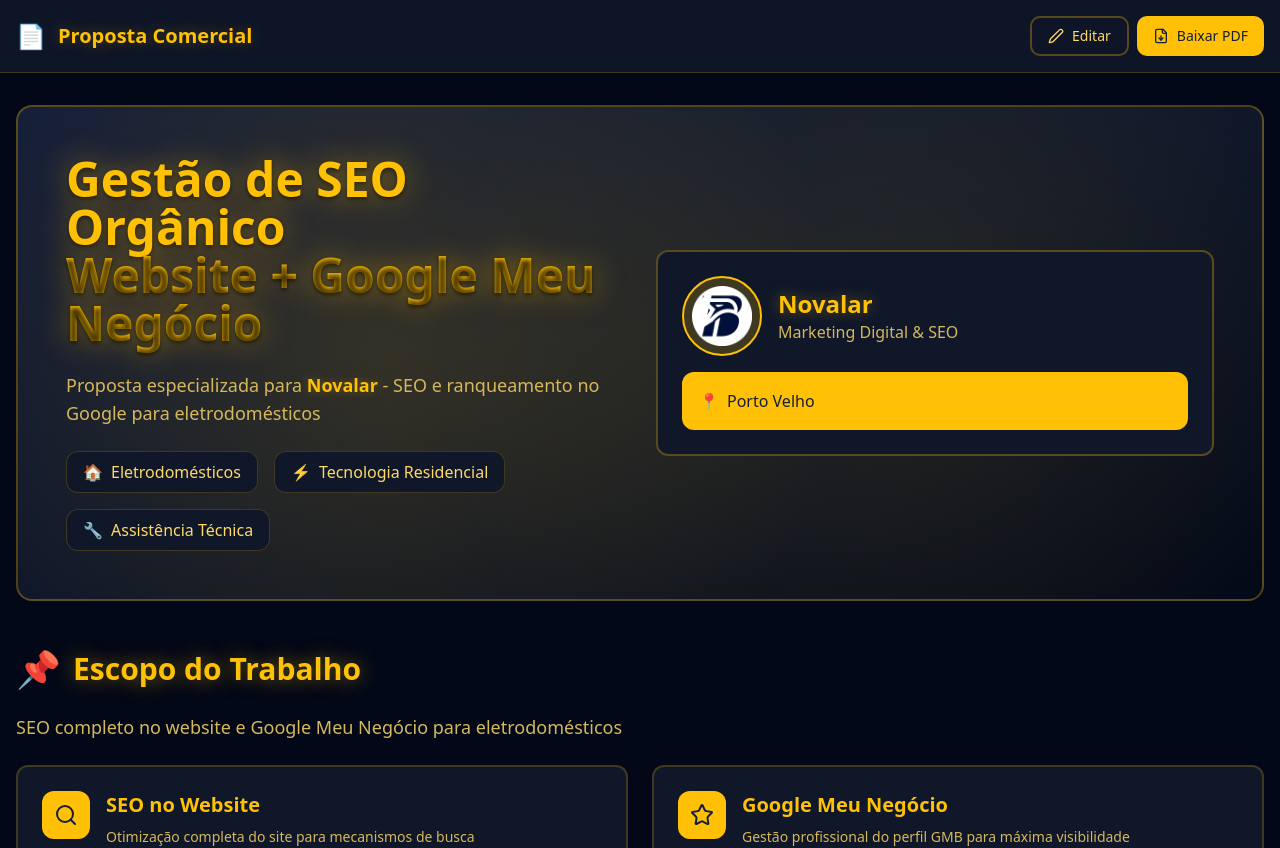
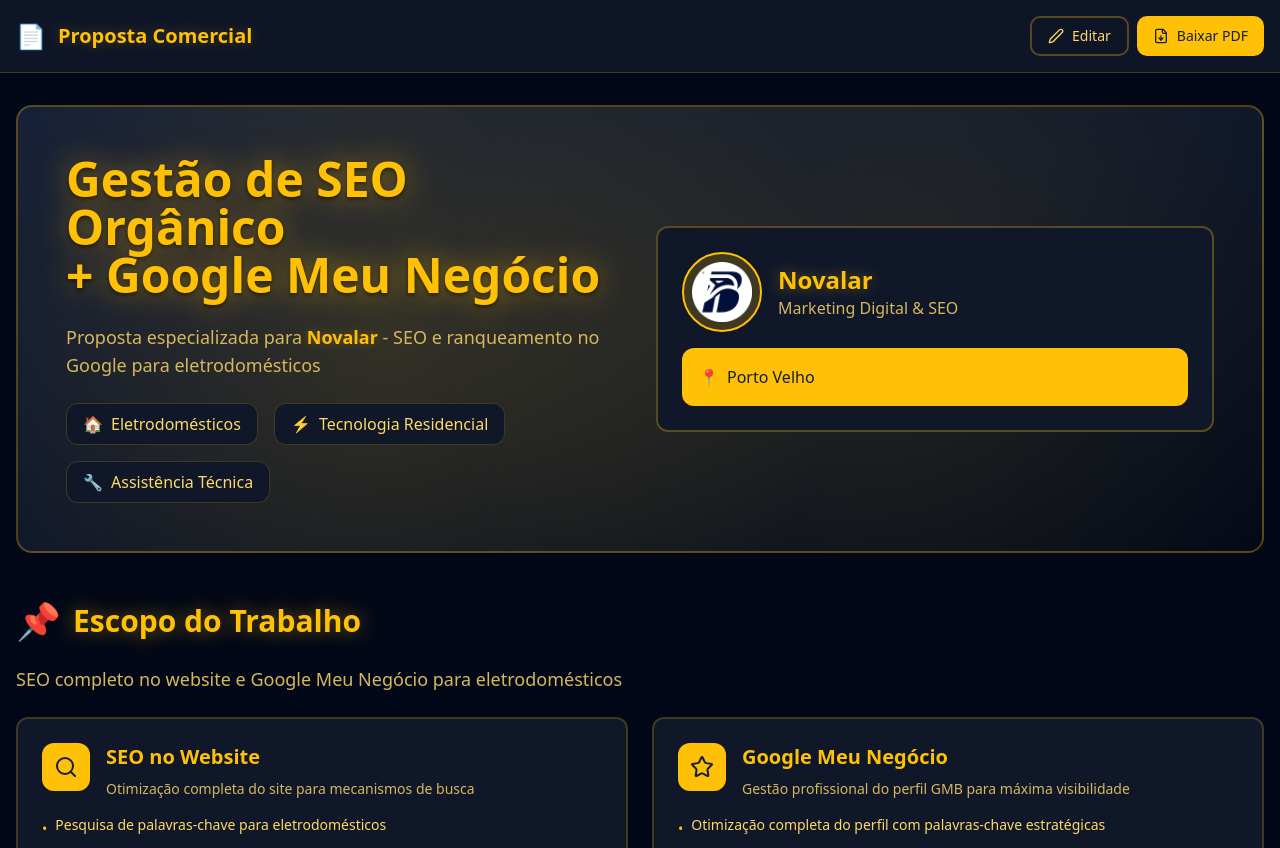
Before and after one commit to andrelima5843-star/proposal-palette-editor-25602, a React (Vite) app: page / in a window 1280 px wide. Shown: the top 848 px of the page. Built offline with nearby package versions, Linux system fonts and the light colour scheme; the HTML template or start-up script is replaced by a standard one.

Commit message:
Refactor header to Google My Business
Update ProposalHeader to remove "Website" and show "Google Meu Negócio" in a single uniform gold color. Replace gradient styling with solid accent color.

```diff
--- a/src/components/ProposalHeader.tsx
+++ b/src/components/ProposalHeader.tsx
@@ -38,12 +38,7 @@ export const ProposalHeader = ({ isEditing }: ProposalHeaderProps) => {
           }}>
             Gestão de SEO Orgânico
             <br />
-            <span className="bg-gradient-to-r from-accent via-primary to-accent bg-clip-text text-transparent" style={{
-              backgroundSize: "200% auto",
-              animation: "shimmer 3s linear infinite"
-            }}>
-              Website + Google Meu Negócio
-            </span>
+            + Google Meu Negócio
           </h1>
 
           <p className="text-lg text-muted-foreground">
```
